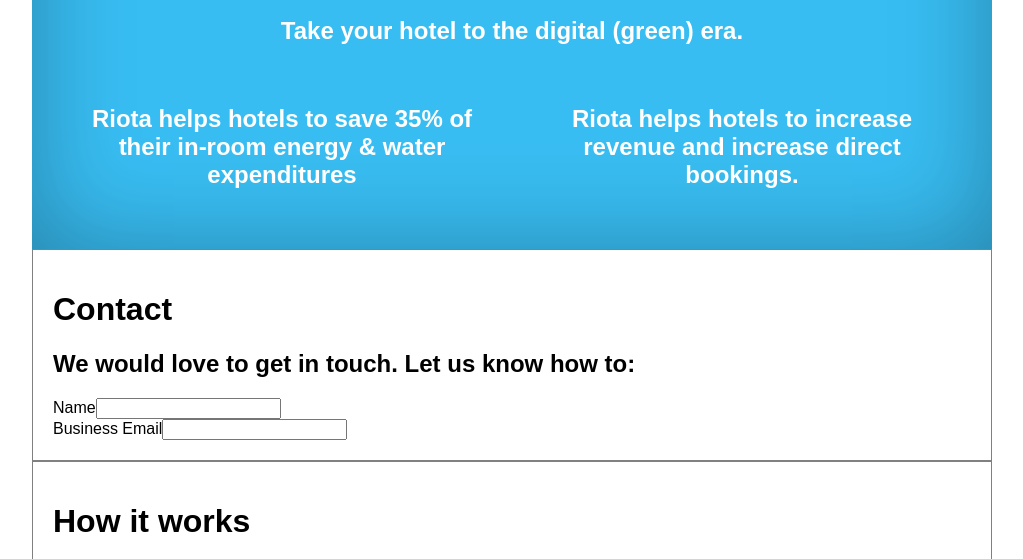
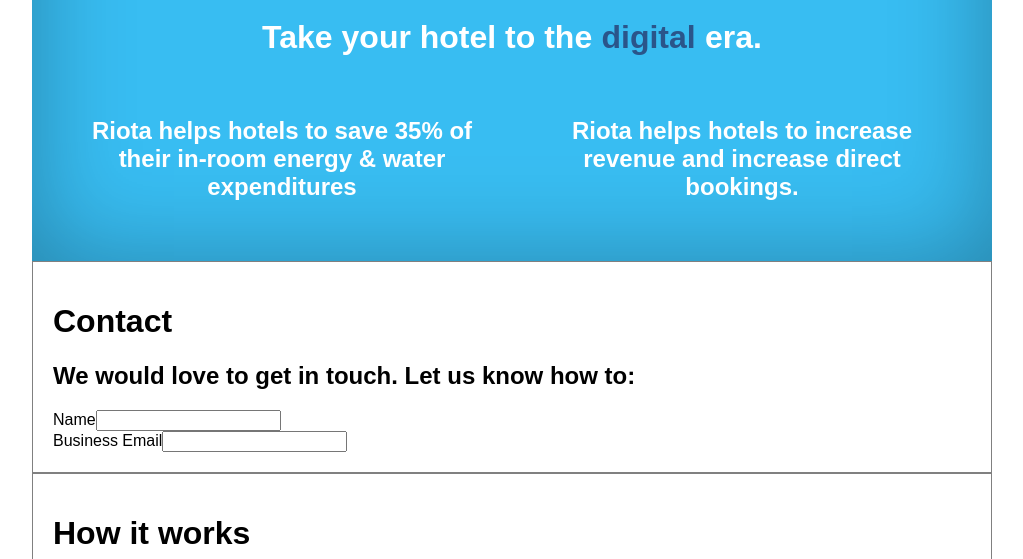
Before and after one commit to blizan/riotawebsite, a Gatsby site: page / in a window 1280 px wide. Shown: the part 176-735 px from the top of the page, without its empty margins (128-1151 px from the left). Built offline with nearby package versions, Linux system fonts and the light colour scheme; Gatsby itself is replaced by a stand-in of ours.

Commit message:
rotate adjective

```diff
--- a/src/pages/index.js
+++ b/src/pages/index.js
@@ -4,17 +4,54 @@ import Image from "../components/image"
 import SEO from "../components/seo"
 import "./style.scss"
 
+const adjectives = [
+  { label: "digital", color: "#2a558a" },
+  { label: "green", color: "#6f8e2f" },
+]
+
 export default class IndexPage extends Component {
+  constructor(props) {
+    super(props)
+    this.state = {
+      adjectiveIndex: 0,
+    }
+  }
+
+  componentDidMount() {
+    const SECONDS = 10
+    setInterval(() => {
+      this.setState({
+        adjectiveIndex: (this.state.adjectiveIndex + 1) % adjectives.length,
+      })
+    }, SECONDS * 1000)
+  }
+
   render() {
+    const { adjectiveIndex } = this.state
+    const { label, color } = adjectives[adjectiveIndex]
+
     return (
       <div className="main">
-        <SEO title="Home" keywords={[`gatsby`, `application`, `react`]} />
+        <SEO title="Home" keywords={[`riota`]} />
 
         <div className="header">
           <div style={{ width: 150 }}>
             <Image />
           </div>
-          <h2>Take your hotel to the digital (green) era.</h2>
+          <h1>
+            Take your hotel to the{" "}
+            <span
+              style={{
+                color,
+                display: "inline-block",
+                width: "95px",
+                textAlign: "center",
+              }}
+            >
+              {label}
+            </span>{" "}
+            era.
+          </h1>
           <div className="row">
             <div className="column">
               <h2>
--- a/src/pages/style.scss
+++ b/src/pages/style.scss
@@ -24,8 +24,6 @@ body {
 .main {
   margin: 0 auto;
   max-width: 960px;
-  padding: 0px 1.0875rem 1.45rem;
-  padding-top: 0;
 }
 
 .header {
```
